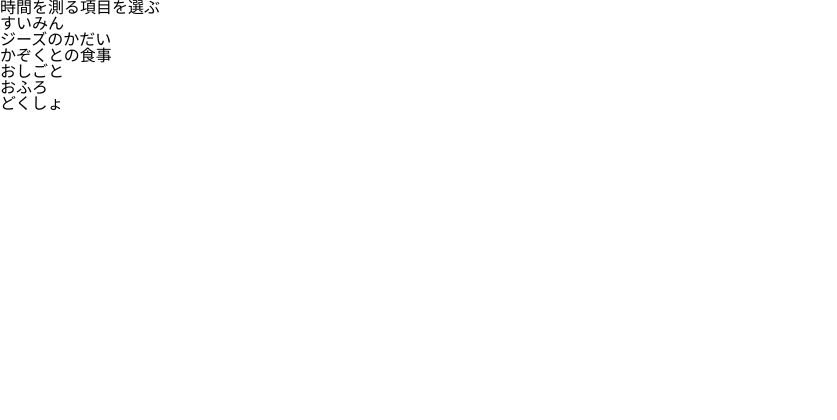
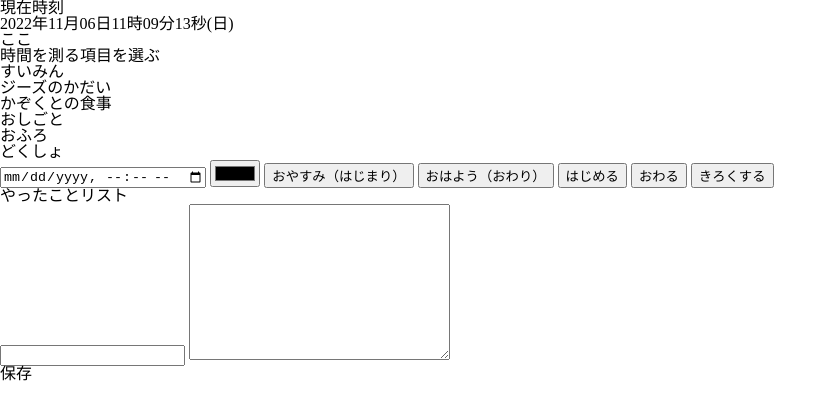
Before and after one commit to Hc-yumi/kadai3_memo_1105, a plain HTML site: page index.html in a window 1280 px wide. Shown: the whole page, without its empty margins (0-837 px from the left). Drawn offline with nearby package versions, Linux system fonts and the light colour scheme.

Commit message:
1106_2009

```diff
--- a/index.html
+++ b/index.html
@@ -15,14 +15,43 @@
 
 </head>
 <body>
+<h1>現在時刻</h1>
+<p id="now_show"></p>
+<p id="show">ここ</p>
+
 <h1>時間を測る項目を選ぶ</h1>
 
-  <p>すいみん</p>
-  <p>ジーズのかだい</p>
-  <p>かぞくとの食事</p>
-  <p>おしごと</p>
-  <p>おふろ</p>
-  <p>どくしょ</p>
+  <p id="sleep">すいみん</p>
+  <p id="kadai">ジーズのかだい</p>
+  <p id="dinner">かぞくとの食事</p>
+  <p id="work">おしごと</p>
+  <p id="bath">おふろ</p>
+  <p id="reading">どくしょ</p>
+
+  <!-- 今の日付と時間 -->
+  <input type="datetime-local" name="" id="input_time">
+  <input type="color" id="each_color">
+
+  <!-- start / end ボタン + 記録するボタン -->
+
+  <input type="button" value="おやすみ（はじまり）" id="sleep_s" >
+  <input type="button" value="おはよう（おわり）" id="sleep_e" >
+
+
+  <input type="button" value="はじめる" id="start_time" name="start">
+  <input type="button" value="おわる" id="end" name="end">
+  <input type="button" value="きろくする" id="record" name="record">
+
+  <p>やったことリスト</p>
+  <input type="text" id="key">
+  <textarea id="memo" cols="30" rows="10"></textarea>
+  <p id="save">保存</p>
+
+  <!-- keynoteのように保存する 内容ごとに色を変える -->
+  <table id="list"></table>
+
+
+
 
 
 
--- a/js/script.js
+++ b/js/script.js
@@ -12,3 +12,124 @@
 //locastorageに画像を保存する
 //最後に並べる
 //一週間分記録できるようにする
+
+
+// 現在時刻を表示する
+$(function(){
+  setInterval(function(){
+  let now = new Date();
+  let y = now.getFullYear();
+  let m = now.getMonth() + 1;
+  let d = now.getDate();
+  let w = now.getDay();
+  let wd = ['日', '月', '火', '水', '木', '金', '土'];
+  let h = now.getHours();
+  let mi = now.getMinutes();
+  let s = now.getSeconds();
+  // 逆から数える sliceで指定した順番の要素だけ取得する。下から2番目まで
+  let mm = ('0' + m).slice(-2);
+  let dd = ('0' + d).slice(-2);
+  let hh = ('0' + h).slice(-2);
+  let mmi = ('0' + mi).slice(-2);
+  let ss = ('0' + s).slice(-2);
+  $('#now_show').text(y + '年' + mm + '月' + dd + '日' + hh + '時' + mmi + '分' + ss + '秒' + '(' + wd[w] + ')');
+  }, 1000);
+  });
+
+  // 時間を取得する
+  // const nowtime = Date.now();
+  // console.log(nowtime);
+
+
+  // 自分で時間を登録して、クリックしたらその時刻が保存される
+  $("#sleep_s").on('click',function(){
+    let input_time =$("#input_time").val();
+    let memo =$("#memo").val();
+    console.log(input_time,'時間の登録');
+    console.log(memo,'memoしたこと');
+
+    localStorage.setItem(input_time,memo)
+
+  })
+
+  $("#sleep_e").on('click',function(){
+    let input_time =$("#input_time").val();
+    let memo =$("#memo").val();
+    console.log(input_time,'時間の登録');
+    console.log(memo,'memoしたこと');
+
+    localStorage.setItem(input_time,memo)
+
+  })
+
+  // はじまりor終わりのボタンでその時刻が保存される(実装できたもの)
+
+  // $("#record").on('click',function(){
+  //   let nowTime = new Date();
+  //   console.log(nowTime, '今の時間');
+
+  //   $("#show").text(nowTime);
+  // });
+
+  // はじまりor終わりのボタンでその時刻が保存される
+  $("#record").on('click',function(){
+    let nowTime = new Date();
+    let start_time = 'すいみん';
+    console.log(nowTime, '今の時間');
+    console.log(start_time,'何を押したか');
+
+    localStorage.setItem(nowTime,start_time)
+
+    $("#show").text(nowTime);
+  });
+
+
+
+  // $("#sleep_s").on('click',function(){
+  //   let sleep_push =$("#sleep_s").val();
+  //   let time =$("#memo").val(); //押した時間にしたい
+  //   console.log(sleep_s,'時間の登録');
+  //   console.log(time,'memoしたこと'); //押した時間にしたい
+
+  //   localStorage.setItem(sleep_push,time)
+
+  // })
+
+//時間を測る項目毎に色を選択する
+// $("#sleep").on('click',function(){
+//   let ch_color = $("#each_color").val();
+//   console.log(ch_color);
+//   $("body").css('background',ch_color)
+// })
+
+// let start_datetime = new Date(); //←はこれは表示する？？
+// console.log(start_datetime.toString());
+
+// const startTime = Date.now();
+
+// for(let i = 0; i<100000 ; i++){}
+
+// const elapseTime = Date.now() - startTime;
+
+
+
+// テキストで記載した内容を保存する
+// $("#save").on('click',function(){
+//   const key = $("#key").val();
+//   const memo = $("#memo").val();
+//   console.log(key,'keyの確認');
+//   console.log(memo,'memoの確認');
+
+
+//   localStorage.setItem(key,memo)
+
+//   // const html = '<tr><th>' + key + '<>'
+//     // jsの変数を埋め込むための ${}
+//     const html = `
+//         <tr>
+//             <th>${key}</th>
+//             <td>${memo}</td>
+//         </tr>
+//     `;
+//     $("#list").append(html);
+// })
```
